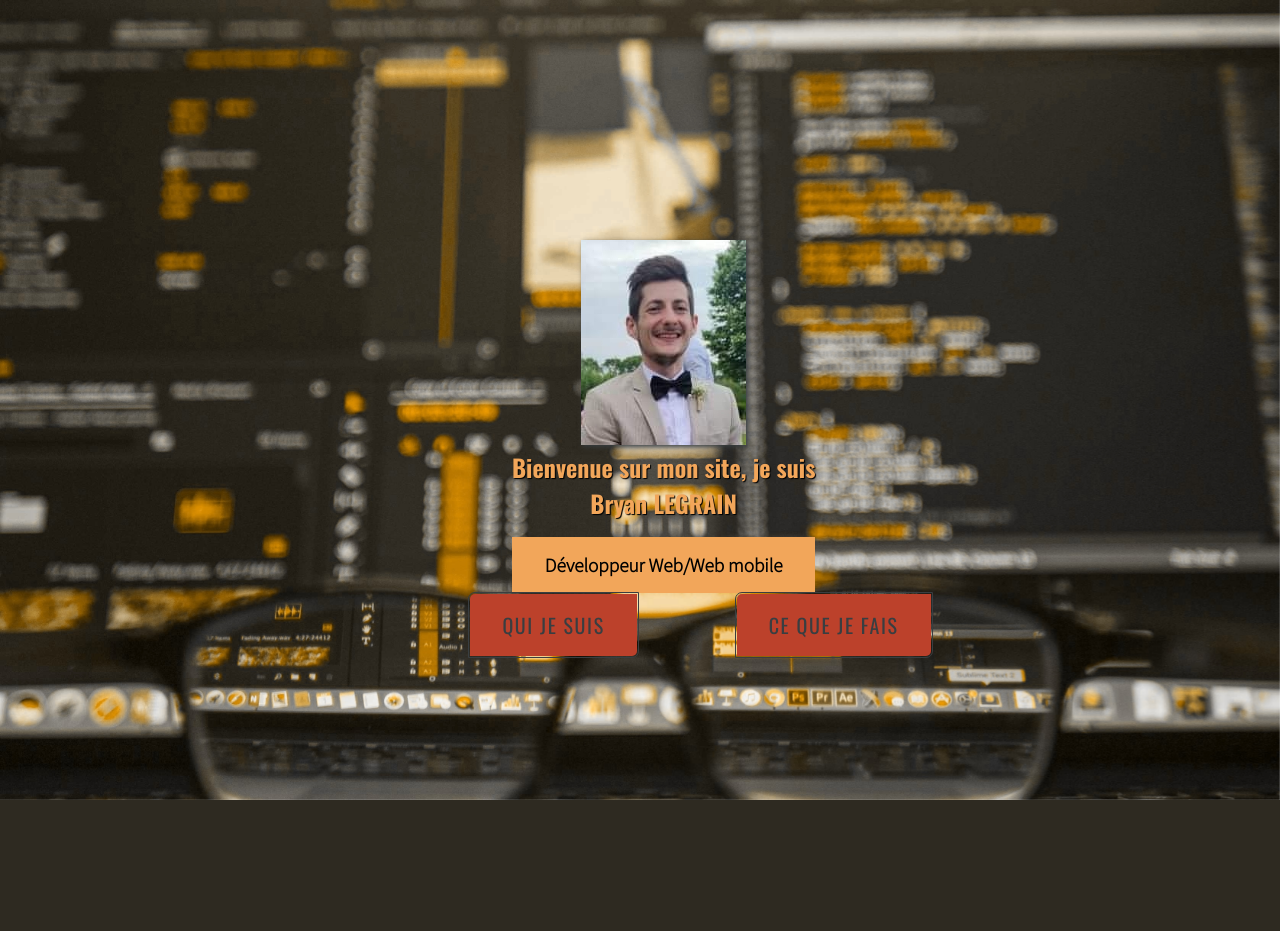
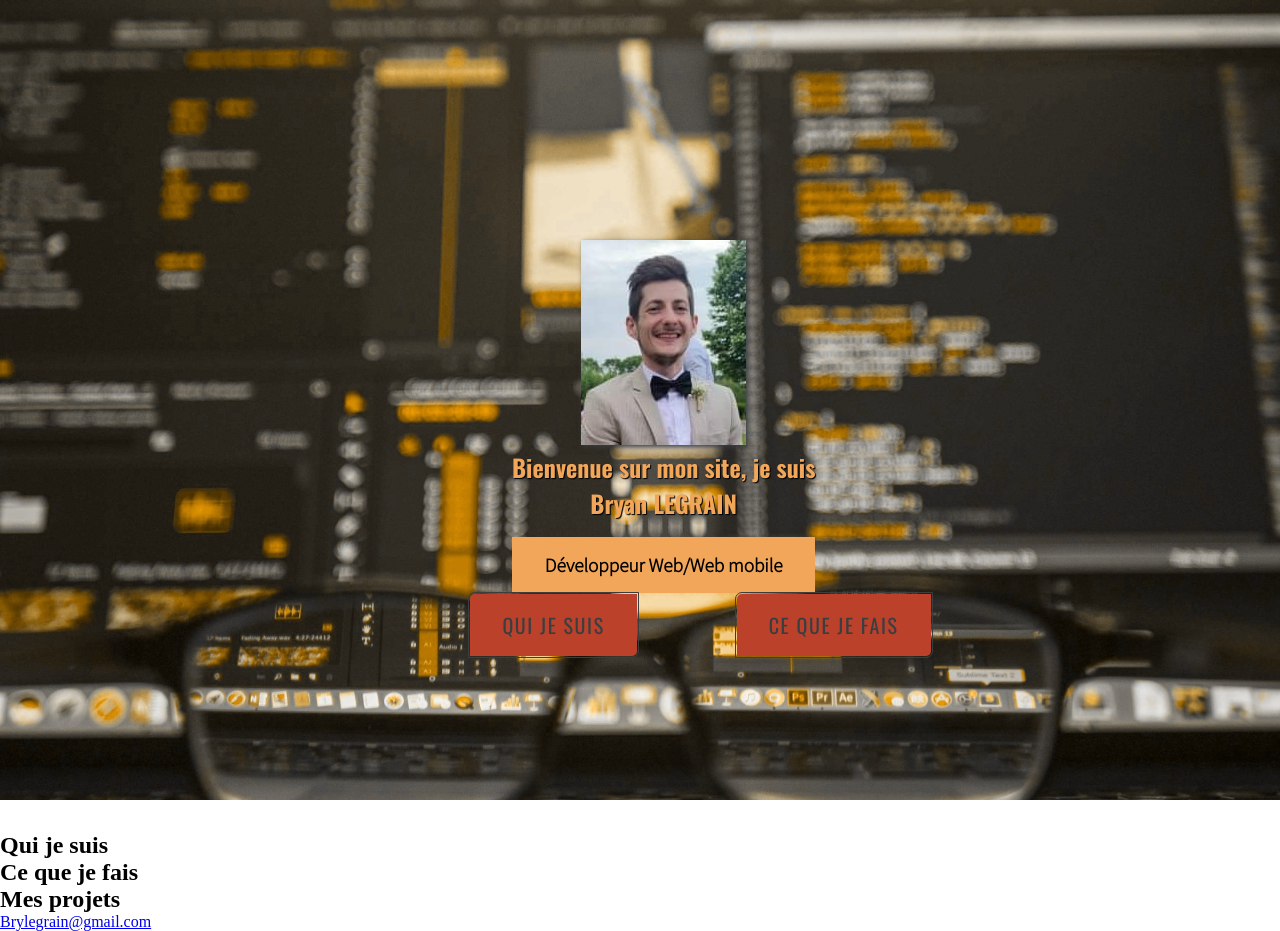
Before and after one commit to BryanLeg/MySite, a PHP site: page / in a window 1280 px wide. Before the commit the page ends 800 px from the top, so only its background shows below. Run offline with PHP 8.4, Linux system fonts and the light colour scheme.

Commit message:
mise en page

```diff
--- a/index.html
+++ b/index.html
@@ -31,5 +31,24 @@
         </div>
       </section>
     </header>
+
+    <section class="aboutBe" name="aboutBe">
+      <h1 class="title-aboutBe">Qui je suis</h1>
+    </section>
+
+    <section class="aboutDo">
+      <h1 class="title-aboutDo">Ce que je fais</h1>
+    </section>
+
+    <section class="projects">
+      <h1 class="title-projects">Mes projets</h1>
+    </section>
+
+    <footer>
+      <div class="mail">
+        <a href="mailto:Brylegrain@gmail.com">Brylegrain@gmail.com</a>
+      </div>
+      <div class="social"></div>
+    </footer>
   </body>
 </html>
--- a/style.css
+++ b/style.css
@@ -23,6 +23,7 @@ header {
   background-size: cover;
   background-attachment: fixed;
   position: relative;
+  margin-bottom: 2rem;
 }
 
 .main {
```
